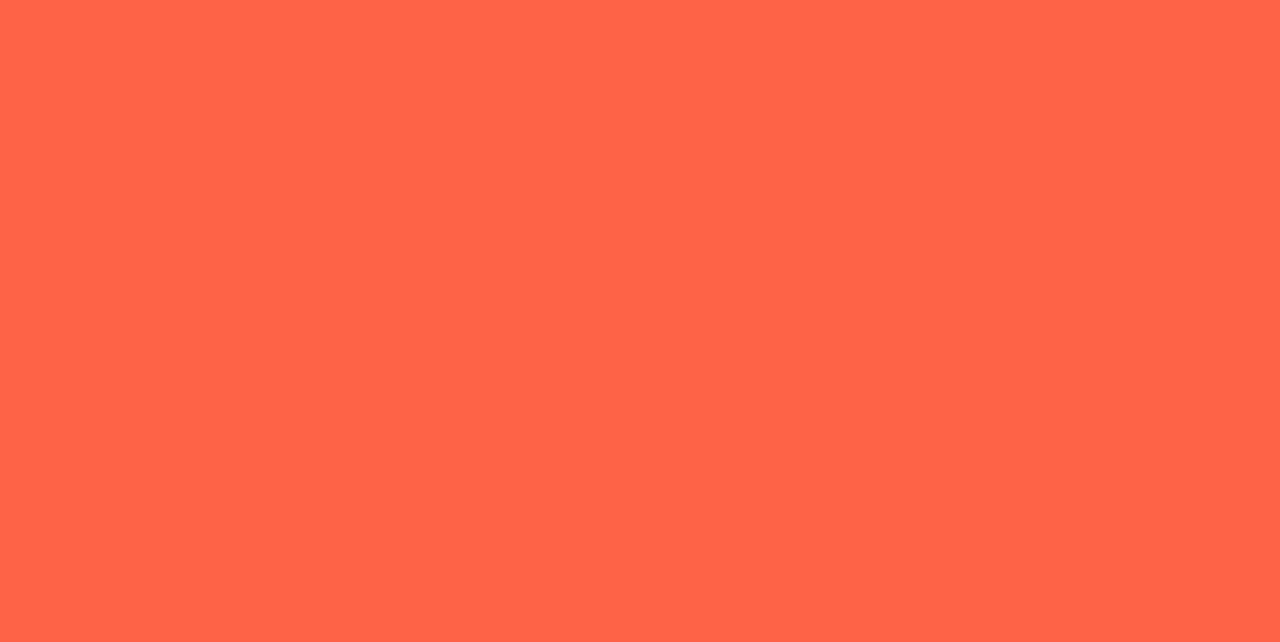
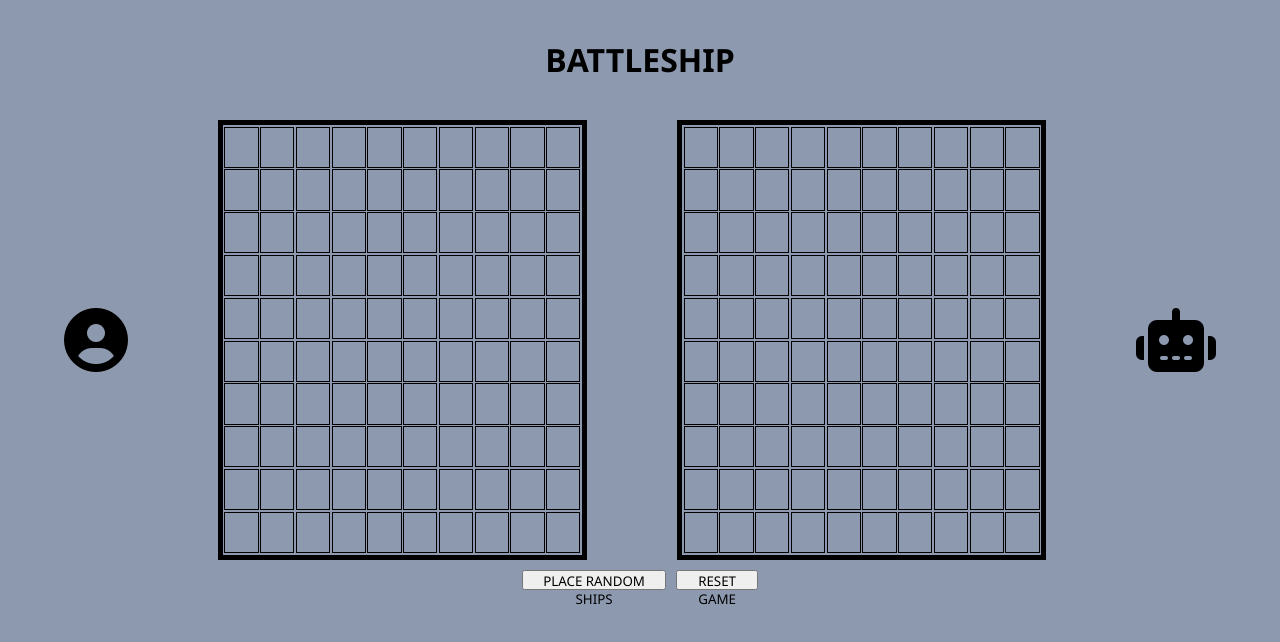
Before and after one commit to abhilash15500/odin-battleship, a website built with webpack: page src/template.html in a window 1280 px wide. Built offline with nearby package versions, Linux system fonts and the light colour scheme.

Commit message:
feat - implement the dom manipulation for populating the placed ships on player board

```diff
--- a/src/dom.js
+++ b/src/dom.js
@@ -0,0 +1,61 @@
+import { createElementFunction } from "./helperFunctions.js";
+import { onRandomButtonClick , realPlayer,cpuPlayer} from "./gameController.js";
+
+const battleshipHeading = document.querySelector("#battleship-heading");
+const playerGameboard = document.querySelector("#player-gameboard");
+const cpuGameboard = document.querySelector("#cpu-gameboard");
+const randomShipsButton = document.querySelector("#random-ships-button");
+
+
+randomShipsButton.addEventListener("click",()=>{
+
+    playerGameboard.innerHTML = "";
+    cpuGameboard.innerHTML = "";
+
+     onRandomButtonClick();
+
+    let realPlayerGameboardArray = realPlayer.gameboard.board;
+    let cpuPlayerGameboardArray = cpuPlayer.gameboard.board;
+
+     realPlayerGameboardArray.forEach((row,rowIndex)=> {
+           row.forEach((item,index) => {
+            let createGridCellForPlayer = createElementFunction("div", ['grid-cells'], {'data-index-x': rowIndex,'data-index-y': index});
+
+            if(item !== 0) {
+                createGridCellForPlayer.classList.add("blue");
+            }
+
+            playerGameboard.append(createGridCellForPlayer);
+           });
+
+     });
+
+
+     cpuPlayerGameboardArray.forEach((row,rowIndex)=> {
+        row.forEach((item,index) => {
+         let createGridCellForCpu = createElementFunction("div", ['grid-cells'], {'data-index-x': rowIndex,'data-index-y': index});
+         cpuGameboard.append(createGridCellForCpu);
+        });
+
+  });
+
+
+
+})
+
+function onPageLoadDom() {
+    playerGameboard.innerHTML = "";
+    cpuGameboard.innerHTML = "";
+
+    for(let i = 0; i<100;i++) {
+        let createGridCellForPlayer = createElementFunction("div",["grid-cells"])
+        let createGridCellForCpu = createElementFunction("div",["grid-cells"])
+
+        playerGameboard.append(createGridCellForPlayer);
+        cpuGameboard.append(createGridCellForCpu);
+    }
+}
+
+
+
+export {onPageLoadDom};
--- a/src/game.js
+++ /dev/null
@@ -1,3 +0,0 @@
-// import { Gameboard } from "./gameboard.js";
-// import { Ship } from "./ship.js";
-// import { Player } from "./player.js";
--- /dev/null
+++ b/src/gameController.js
@@ -0,0 +1,32 @@
+import { Gameboard } from "./gameboard.js";
+import { Ship } from "./ship.js";
+import { Player } from "./player.js";
+
+let realPlayer;
+let cpuPlayer;
+
+function onRandomButtonClick() {
+     realPlayer = new Player();
+     cpuPlayer = new Player();
+
+    const realPlayerShips = realPlayer.gameboard.ships;
+    const cpuPlayerShips = cpuPlayer.gameboard.ships;
+
+    realPlayerShips.forEach(ship => {
+        const placementType = realPlayer.gameboard.horizontalOrVerticalShipPlacement();
+        const validCoord = realPlayer.gameboard.calculateValidCoordinates(ship,placementType);
+        realPlayer.gameboard.placeShips(ship.length,validCoord,placementType);
+        // placeShips(lengthOfShip, validCoord, placementType)
+    });
+
+    cpuPlayerShips.forEach(ship => {
+        const placementType = cpuPlayer.gameboard.horizontalOrVerticalShipPlacement();
+        const validCoord = cpuPlayer.gameboard.calculateValidCoordinates(ship,placementType);
+        cpuPlayer.gameboard.placeShips(ship.length,placementType,validCoord);
+    });
+
+
+}
+
+
+export {onRandomButtonClick , realPlayer,cpuPlayer}
--- /dev/null
+++ b/src/helperFunctions.js
@@ -0,0 +1,17 @@
+function createElementFunction(tag, classes = [], attributes = {}) {
+  const element = document.createElement(tag);
+
+  classes.forEach((classInstance) => {
+    element.classList.add(classInstance);
+  });
+
+  if (attributes) {
+    for (const key in attributes) {
+      element.setAttribute(key, attributes[key]);
+    }
+  }
+
+  return element;
+}
+
+export { createElementFunction };
--- a/src/index.js
+++ b/src/index.js
@@ -1,21 +1,5 @@
 import "./styles.css";
-console.log("hello odin enjoyers hehe <3");
+import * as domModule from "./dom.js";
 
-    // game.start;
-    //entry point for the app to run
-
-
-
-
-// move this logic in game.js file dont keep anything thats below this code here in index js//--
-//----------------------------------------------------------------------------//
-
-// use this to initialize n place all ships
-
-// ship.forEach(element => {
-
-//     const placementType = this.horizontalOrVerticalShipPlacement();
-//         const validCoord = this.calculateValidCoordinates(ship,placementType);
-// placeShips(ship.length,placementType,validCoord)
-
-// });
+//intialize the app with grid cells
+domModule.onPageLoadDom();
--- a/src/styles.css
+++ b/src/styles.css
@@ -1,4 +1,90 @@
 /* styles.css */
+* {
+  padding: 0;
+  margin: 0;
+  box-sizing: border-box;
+  font-family: 'Segoe UI', Tahoma, Geneva, Verdana, sans-serif;
+}
+
+
 body {
-  background-color: tomato;
+
+  background-color: #8d99ae
+
+
 }
+
+
+/* 2b2d42 darker colour for  #8d99ae;*/
+
+
+#battleship-heading {
+  text-align: center;
+  padding: 3%;
+
+}
+
+#gameboard-container {
+  display: flex;
+  flex-direction: row;
+  justify-content: center;
+  gap: 7vw;
+  margin: 0px;
+}
+
+#player-gameboard,
+#cpu-gameboard {
+
+  border: 5px solid black;
+  display: grid;
+  grid-template-columns: repeat(10, 1fr);
+  grid-template-rows: repeat(10, 1fr);
+  width: 30vw;
+  height: 55vh;
+  padding: 1px;
+  justify-items: center;
+  align-items: center;
+
+}
+
+
+.grid-cells {
+  border: 1px solid black;
+  width: 96%;
+  height: 96%;
+
+
+}
+
+.red {
+  background-color: #D2042D;
+}
+
+.blue {
+  background-color: rgb(21, 97, 126);
+}
+
+#buttons-div {
+  display:  flex;
+  flex-direction: row;
+  justify-content: center;
+  width: 20vw;
+  height: 5vh;
+  margin: auto;
+  padding: 10px;
+  gap: 10px;
+}
+
+.fa-robot,.fa-user-circle {
+  font-size: 5vw ;/* Adjust size */
+  margin:auto;
+
+}
+
+.fa-user-circle  {
+  margin-left: 5vw;
+}
+
+.fa-robot {
+  margin-right: 5vw;
+}
--- a/src/template.html
+++ b/src/template.html
@@ -0,0 +1,30 @@
+<!doctype html>
+<html lang="en">
+  <head>
+    <meta charset="UTF-8" />
+    <meta name="viewport" content="width=device-width, initial-scale=1.0" />
+    <title>BATTLESHIP</title>
+    <link rel="stylesheet" href="https://cdnjs.cloudflare.com/ajax/libs/font-awesome/6.5.1/css/all.min.css">
+  </head>
+  <body>
+    <h1 id="battleship-heading">BATTLESHIP</h1>
+
+
+    <div id="gameboard-container">
+      <i class="fa-solid fa-user-circle"></i>
+      <div id="player-gameboard">
+
+      </div>
+
+      <div id="cpu-gameboard">
+
+      </div>
+      <i class="fa-solid fa-robot"></i>
+    </div>
+
+    <div id="buttons-div">
+      <button id="random-ships-button">PLACE RANDOM SHIPS</button>
+      <button id="reset-game-button">RESET GAME</button>
+    </div>
+  </body>
+</html>
```
Also changed, not shown: src/gameboard.js (+7 -0 lines).
